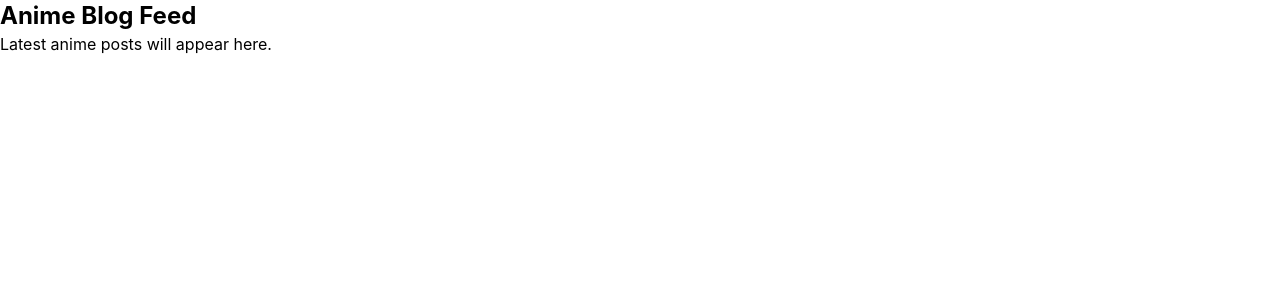
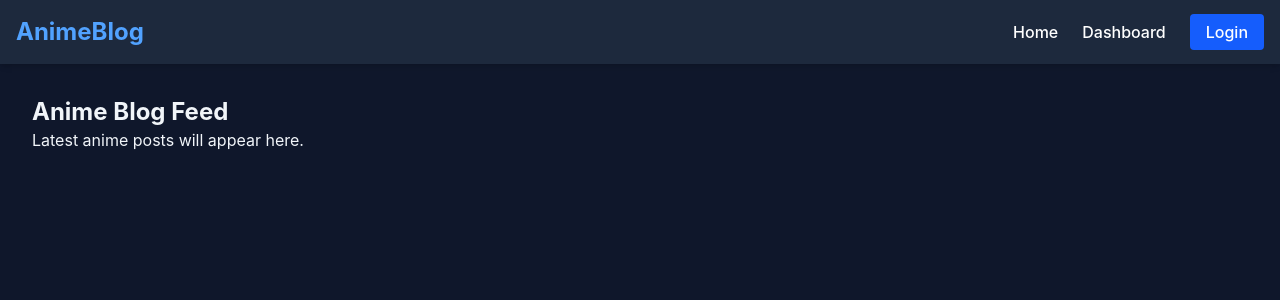
Before and after one commit to luisfstack-crypto/anime-blog-frontend, a React (Vite) app: page / in a window 1280 px wide. Shown: the top 300 px of the page. Built offline with nearby package versions, Linux system fonts and the light colour scheme.

Commit message:
feat: create Navbar component and add global layout styles

```diff
--- a/package.json
+++ b/package.json
@@ -13,6 +13,7 @@
     "@tailwindcss/vite": "^4.2.2",
     "react": "^19.2.4",
     "react-dom": "^19.2.4",
+    "react-router-dom": "^7.13.1",
     "tailwindcss": "^4.2.2"
   },
   "devDependencies": {
--- a/src/App.jsx
+++ b/src/App.jsx
@@ -1,4 +1,5 @@
 import { BrowserRouter, Routes, Route } from 'react-router-dom'
+import Navbar from './components/Navbar'
 import Home from './pages/Home'
 import Login from './pages/Login'
 import Dashboard from './pages/Dashboard'
@@ -6,11 +7,19 @@ import Dashboard from './pages/Dashboard'
 function App() {
   return (
     <BrowserRouter>
-      <Routes>
-        <Route path="/" element={<Home />} />
-        <Route path="/login" element={<Login />} />
-        <Route path="/dashboard" element={<Dashboard />} />
-      </Routes>
+      {/* Contenedor principal para toda la app */}
+      <div className="min-h-screen bg-slate-900 text-slate-100">
+        <Navbar />
+
+        {/* Contenedor para el contenido de cada página */}
+        <main className="max-w-7xl mx-auto w-full">
+          <Routes>
+            <Route path="/" element={<Home />} />
+            <Route path="/login" element={<Login />} />
+            <Route path="/dashboard" element={<Dashboard />} />
+          </Routes>
+        </main>
+      </div>
     </BrowserRouter>
   )
 }
--- /dev/null
+++ b/src/components/Navbar.jsx
@@ -0,0 +1,28 @@
+import { Link } from 'react-router-dom';
+
+export default function Navbar() {
+  return (
+    <nav className="bg-slate-800 p-4 text-white flex justify-between items-center shadow-md">
+      <div className="font-bold text-2xl text-blue-400">
+        <Link to="/">AnimeBlog</Link>
+      </div>
+      <ul className="flex space-x-6 font-medium">
+        <li>
+          <Link to="/" className="hover:text-blue-300 transition-colors">
+            Home
+          </Link>
+        </li>
+        <li>
+          <Link to="/dashboard" className="hover:text-blue-300 transition-colors">
+            Dashboard
+          </Link>
+        </li>
+        <li>
+          <Link to="/login" className="bg-blue-600 hover:bg-blue-500 px-4 py-2 rounded transition-colors">
+            Login
+          </Link>
+        </li>
+      </ul>
+    </nav>
+  );
+}
--- a/src/pages/Home.jsx
+++ b/src/pages/Home.jsx
@@ -1,8 +1,8 @@
 export default function Home() {
-    return (
-        <div className="P-8">
-            <h1 className="text-2xl font-bold">Anime Blog Feed</h1>
-            <p>Latest anime posts will appear here.</p>
-        </div>
-    )
+  return (
+    <div className="p-8">
+      <h1 className="text-2xl font-bold">Anime Blog Feed</h1>
+      <p>Latest anime posts will appear here.</p>
+    </div>
+  )
 }
```
Also changed, not shown: 1 other file (tests, documents, lock files or other folders).
